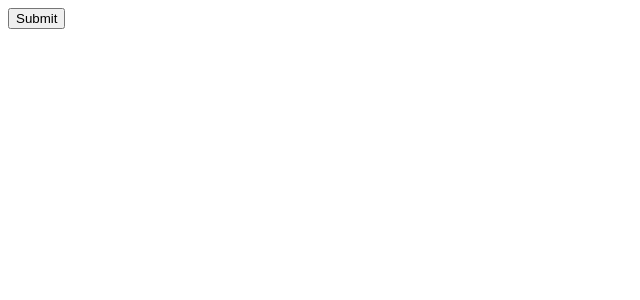
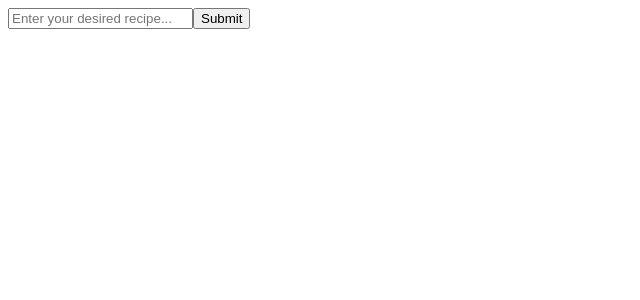
Before and after one commit to theallSparky/recipe-react-postgresql, a React (Vite) app in the folder frontend/: page / in a window 1280 px wide. Shown: the top 300 px of the page, without its empty margins (0-640 px from the left). Built offline with nearby package versions, Linux system fonts and the light colour scheme.

Commit message:
Can now enter data into the input bar and call api and receive data back. Also burgers is no longer hardcoded as default search term

```diff
--- a/frontend/src/App.tsx
+++ b/frontend/src/App.tsx
@@ -4,7 +4,7 @@ import * as api from "./api";
 import { Recipe } from "./types";
 
 const App = () => {
-  const [searchTerm, setSearchTerm] = useState("burgers");
+  const [searchTerm, setSearchTerm] = useState<string>("");
   const [recipes, setRecipes] = useState<Recipe[]>([]);
 
   const handleSearchSubmit = async (event: FormEvent) => {
@@ -20,6 +20,13 @@ const App = () => {
   return (
     <div>
       <form onSubmit={(event) => handleSearchSubmit(event)}>
+        <input
+          type="text"
+          required
+          placeholder="Enter your desired recipe..."
+          value={searchTerm}
+          onChange={(event) => setSearchTerm(event.target.value)}
+        />
         <button type="submit">Submit</button>
       </form>
 
```
